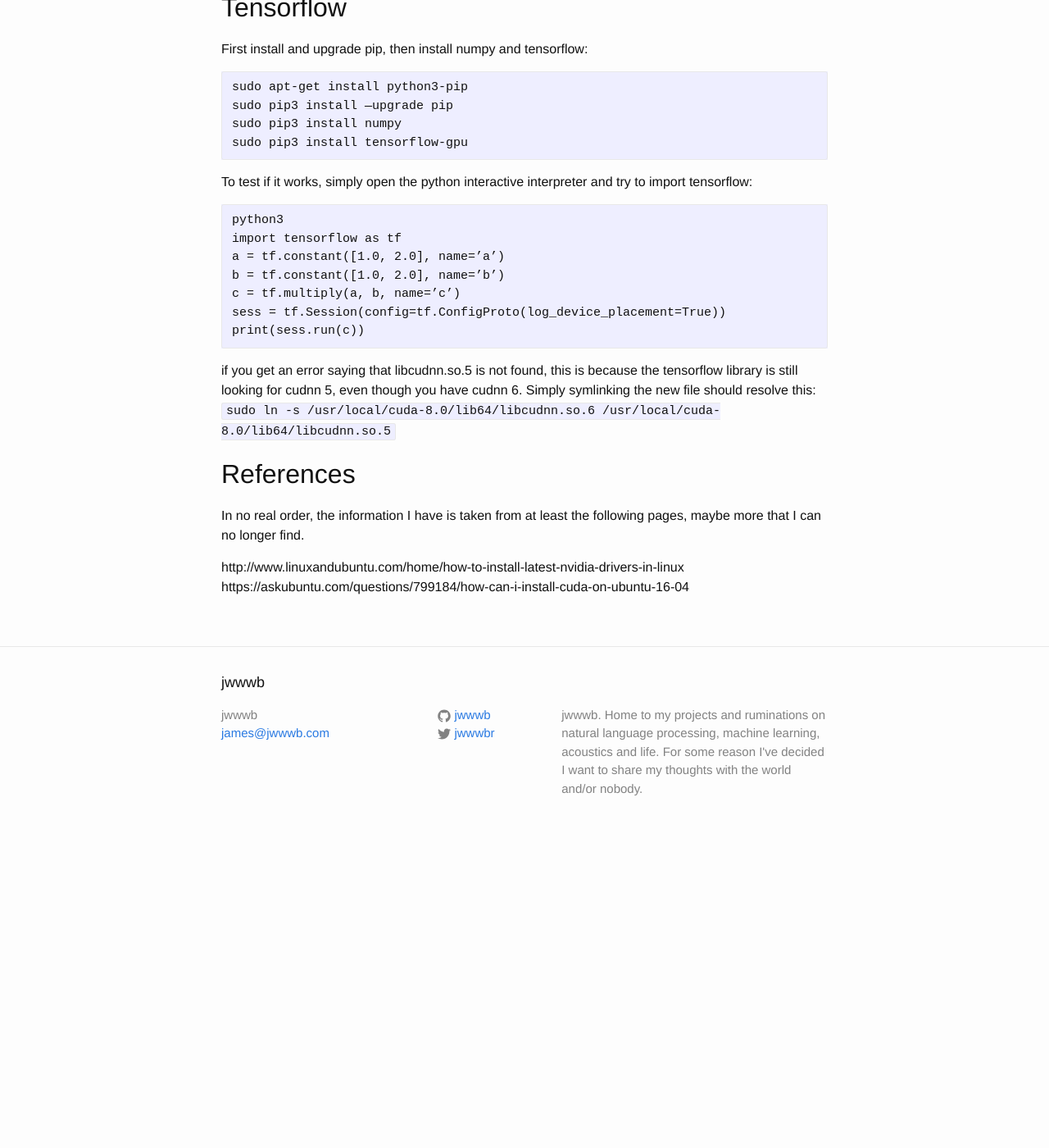
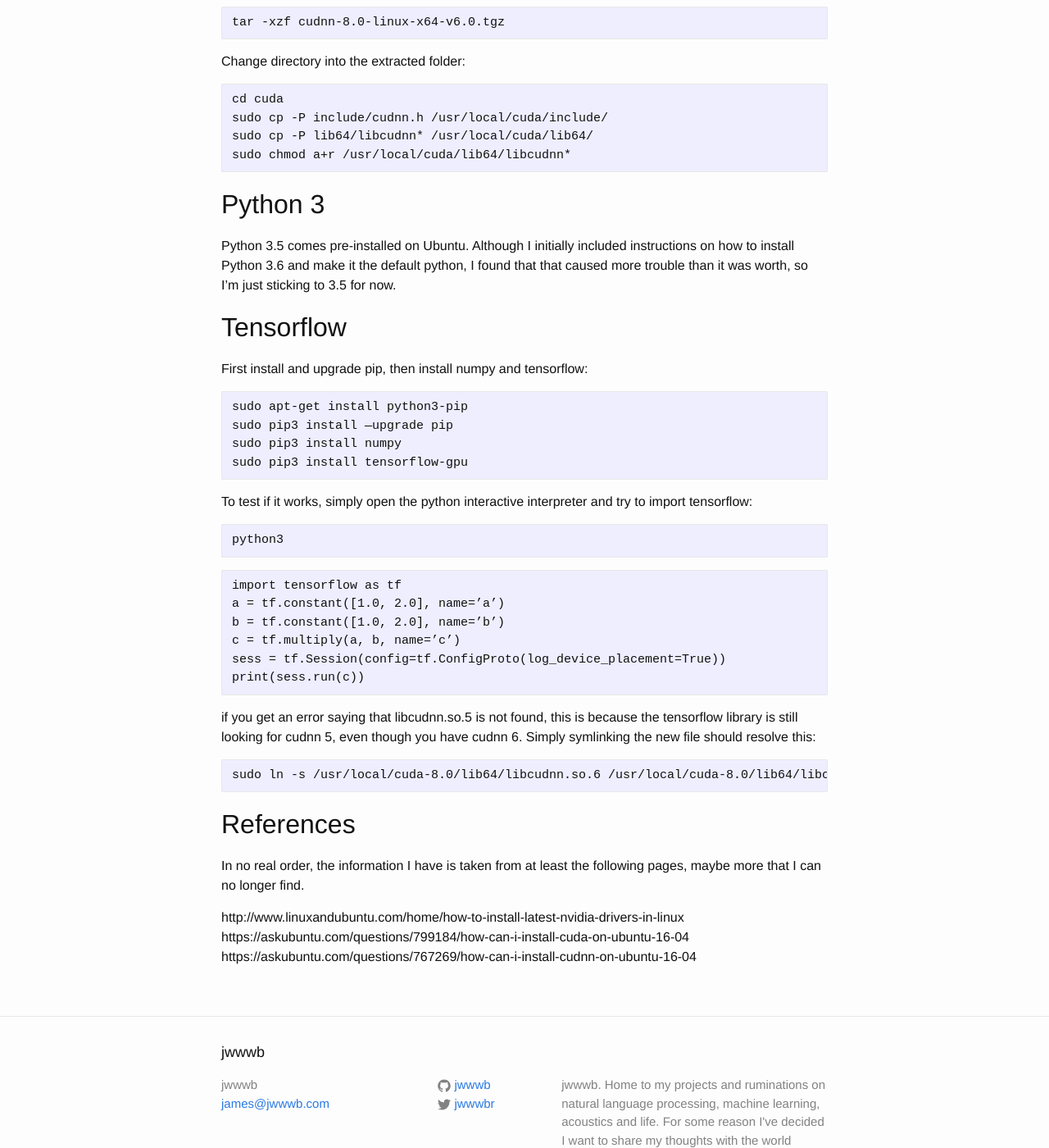
Before and after one commit to jwwwb/jwwwb.github.io, a Jekyll site: the page built from _posts/2017-08-14-cudnn.markdown, in a window 1280 px wide and 1400 px high, scrolled down 2411 px. Shown: the whole window at 82% size. Built offline with Jekyll 4.4.1, drawn with Linux system fonts in a browser that asks for light colours; before the commit the page ends 3444 px from its top, so only the background shows below that; some of the changed text lies outside the part shown.

Commit message:
Fixes code formatting.

````diff
--- a/_posts/2017-08-14-cudnn.markdown
+++ b/_posts/2017-08-14-cudnn.markdown
@@ -39,7 +39,9 @@ sudo add-apt-repository ppa:graphics-drivers
 sudo apt-get update
 ```
 `Ctrl+alt+f2` to close X / get into shell
-```sudo service lightdm stop```
+```
+sudo service lightdm stop
+```
 Create a file at `/etc/modprobe.d/blacklist-nouveau.conf` with the following contents:
 ```
 blacklist nouveau
@@ -55,18 +57,26 @@ sudo reboot
 ## CUDA
 
 Installation from apt-get would get you version 7.5, instead we want 8.0. So go to https://developer.nvidia.com/cuda-downloads and select Linux -> x86_64 -> Ubuntu -> 16.04 -> runfile (local), and then download the base installer. Type the following command to install:
-```sudo sh cuda_8.0.61_375.26_linux.run```
+```
+sudo sh cuda_8.0.61_375.26_linux.run
+```
 and If your filename isn’t completing after the shell command, type:
-```complete -A file sh```
+```
+complete -A file sh
+```
 and then it should work.
 When asked if you should “Install NVIDIA Accelerated Graphics Driver for Linux-x86_64”, answer no, because you did this already. For all other prompts choose yes or the default location.
 If you get an error saying the
 https://devtalk.nvidia.com/default/topic/978812/installing-cuda-7-5-fails-on-ubuntu-14-0-4-5-with-error-driver-installation-is-unable-to-locate-the-kernel-source/
 You’ve done something wrong. Because the instructions I have arrived at now no longer give this error.
 And if you get the “Warning: Incomplete installation!” notification, just follow the instructions and do:
-```sudo sh cuda_8.0.61_375.26_linux.run -silent -driver```
+```
+sudo sh cuda_8.0.61_375.26_linux.run -silent -driver
+```
 Once this is done, type
-```nvcc --version```
+```
+nvcc --version
+```
 to verify that it worked. If it says currently not installed, you have to add it to your path first by adding these lines to your ~/.bashrc file:
 ```
 export PATH=/usr/local/cuda-8.0/bin${PATH:+:${PATH}
@@ -80,7 +90,9 @@ First go to
 https://developer.nvidia.com/rdp/cudnn-download
 And sign up at the developer portal in order to be able to download CuDNN. Once your account has been accepted, you can click “Download cuDNN v6.0 (April 27, 2017), for CUDA 8.0” and then select “cuDNN v6.0 Library for Linux”
 Extract your downloaded file using
-```Tar -xzf cudnn-8.0-linux-x64-v6.0.tgz```
+```
+tar -xzf cudnn-8.0-linux-x64-v6.0.tgz
+```
 Change directory into the extracted folder:
 ```
 cd cuda
@@ -107,6 +119,8 @@ sudo pip3 install tensorflow-gpu
 To test if it works, simply open the python interactive interpreter and try to import tensorflow:
 ```
 python3
+```
+```
 import tensorflow as tf
 a = tf.constant([1.0, 2.0], name=’a’)
 b = tf.constant([1.0, 2.0], name=’b’)
@@ -115,8 +129,9 @@ sess = tf.Session(config=tf.ConfigProto(log_device_placement=True))
 print(sess.run(c))
 ```
 if you get an error saying that libcudnn.so.5 is not found, this is because the tensorflow library is still looking for cudnn 5, even though you have cudnn 6. Simply symlinking the new file should resolve this:
-```sudo ln -s /usr/local/cuda-8.0/lib64/libcudnn.so.6 /usr/local/cuda-8.0/lib64/libcudnn.so.5```
-
+```
+sudo ln -s /usr/local/cuda-8.0/lib64/libcudnn.so.6 /usr/local/cuda-8.0/lib64/libcudnn.so.5
+```
 
 ## References
 
@@ -124,3 +139,4 @@ In no real order, the information I have is taken from at least the following pa
 
 http://www.linuxandubuntu.com/home/how-to-install-latest-nvidia-drivers-in-linux
 https://askubuntu.com/questions/799184/how-can-i-install-cuda-on-ubuntu-16-04
+https://askubuntu.com/questions/767269/how-can-i-install-cudnn-on-ubuntu-16-04
````
